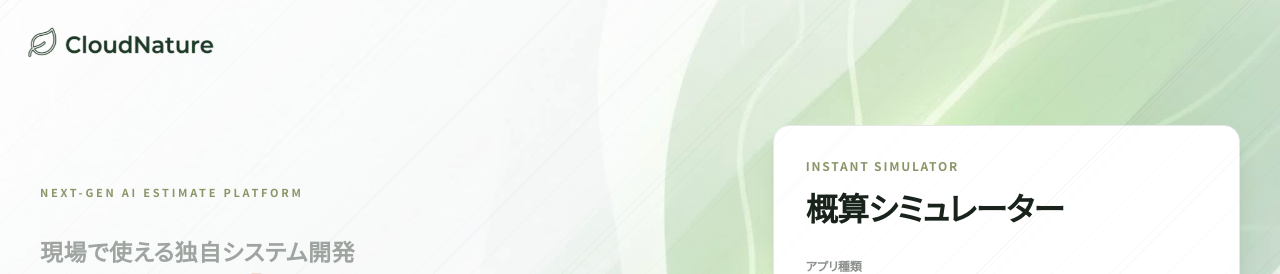
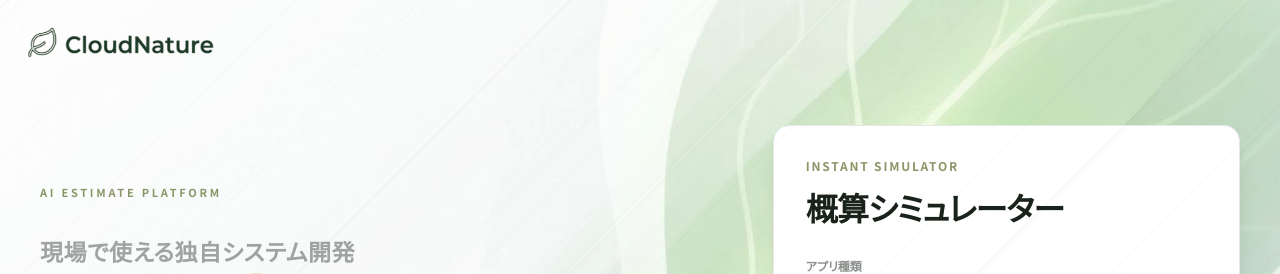
Before and after one commit to kohei0125/CloudNature, a Next.js app in the folder estimate/: page / in a window 1280 px wide. Shown: the top 274 px of the page. Built offline with nearby package versions, Linux system fonts and the light colour scheme.

Commit message:
estimate.ts の変更を反映しました。

```diff
--- a/estimate/content/estimate.ts
+++ b/estimate/content/estimate.ts
@@ -138,7 +138,7 @@ export const STEP_OPTIONS: Record<string, StepOption[]> = {
 export const LP_COPY = {
   // ヒーロー
   hero: {
-    eyebrow: "Next-Gen AI Estimate Platform",
+    eyebrow: "AI Estimate Platform",
     headingLine1: "相場の1/2でシステム開発",
     // headingLine2: "不確実なシステム開発コストを、",
     headingLine3: "最新AI活用で1分で見積",
```
